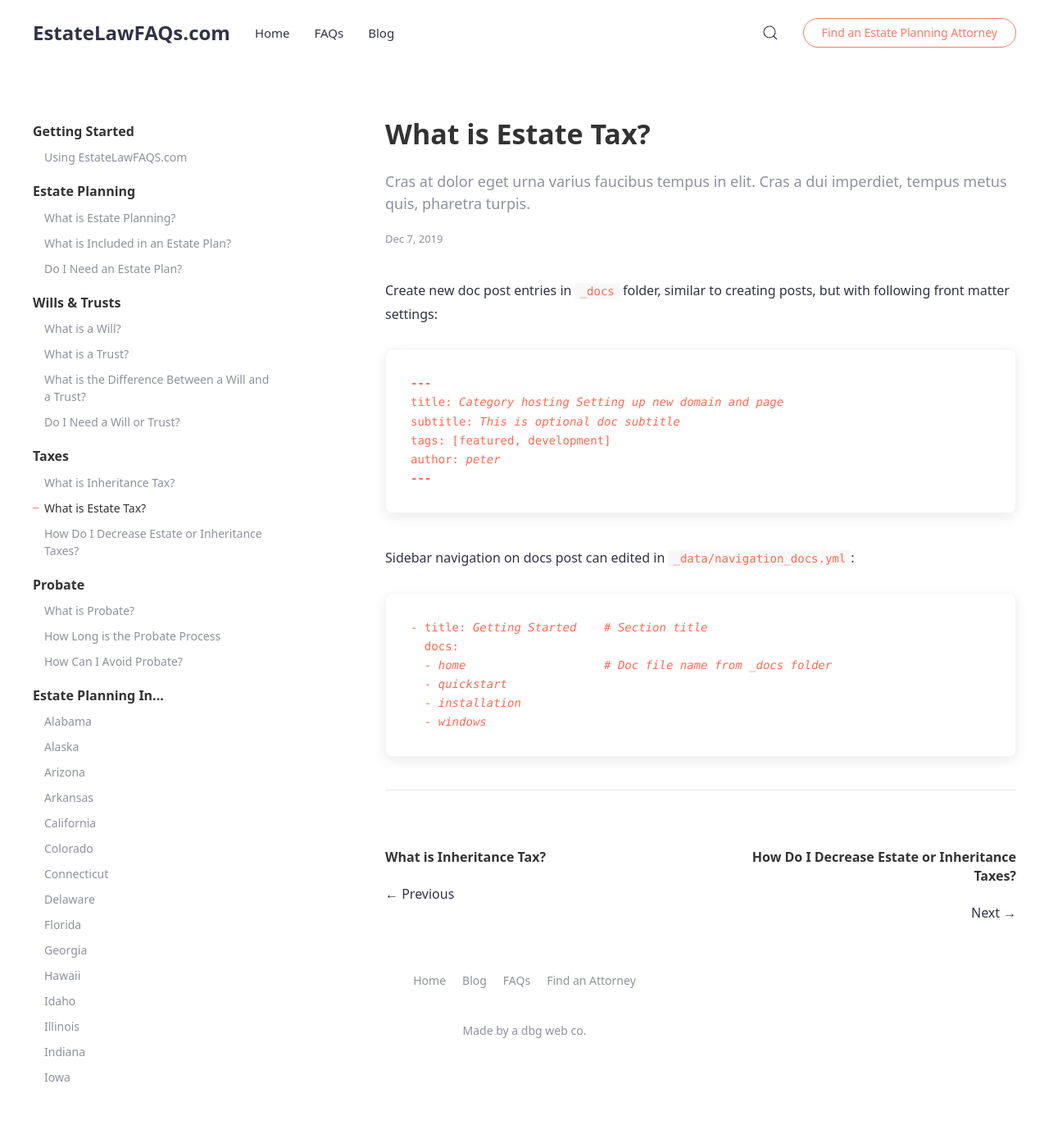
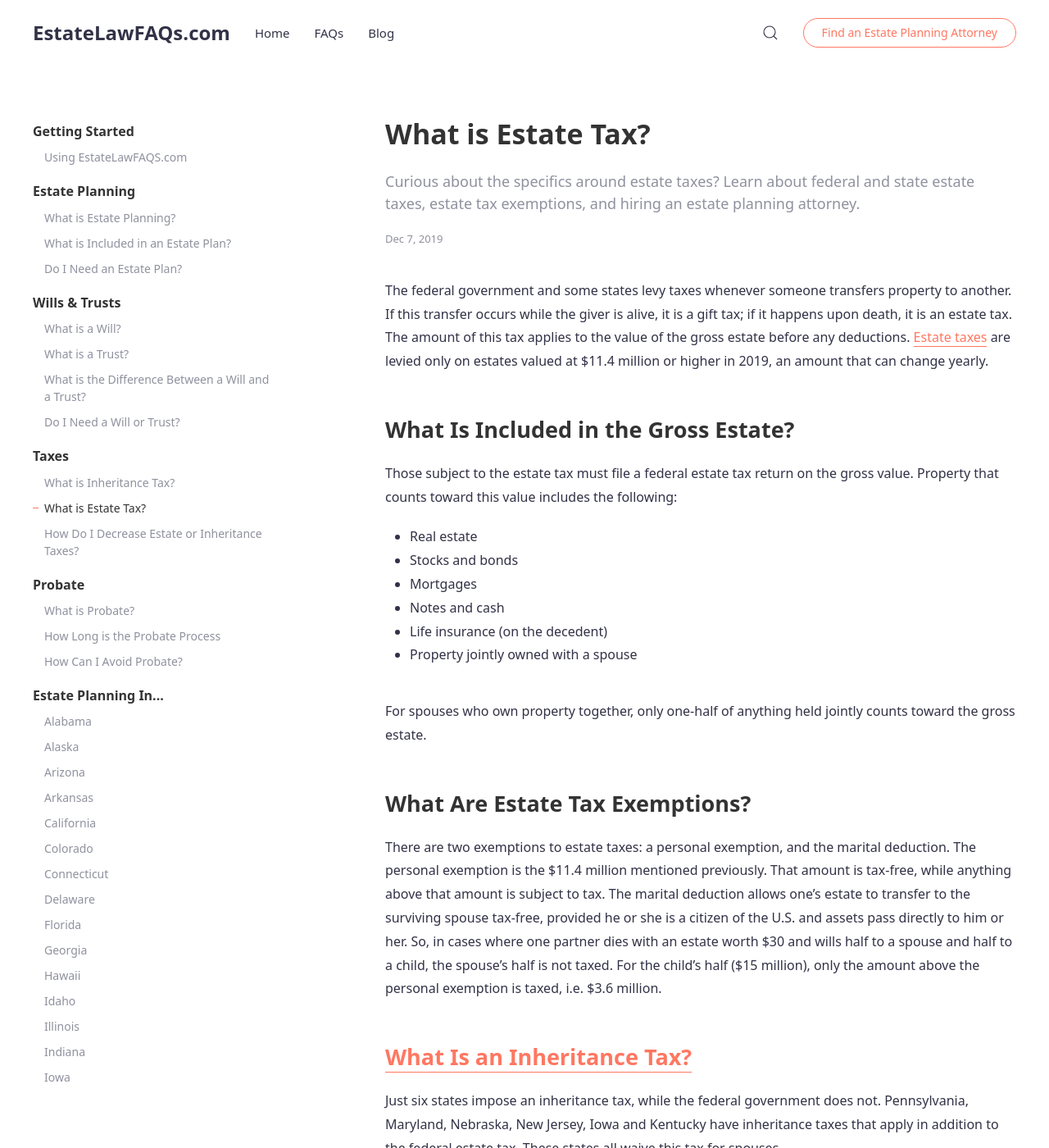
Before and after one commit to zac-heisey/docs-jekyll-theme, a Jekyll site: the page built from _docs/what-is-estate-tax.md, in a window 1280 px wide and 1400 px high. Shown: the whole window at 82% size. Built offline with Jekyll 4.4.1, drawn with Linux system fonts in a browser that asks for light colours; some of the changed text lies outside the part shown.

Commit message:
Update from Forestry.io Zac Heisey updated _docs/what-is-estate-tax.md

````diff
--- a/_docs/what-is-estate-tax.md
+++ b/_docs/what-is-estate-tax.md
@@ -1,28 +1,33 @@
 ---
 title: What is Estate Tax?
-subtitle: Cras at dolor eget urna varius faucibus tempus in elit. Cras a dui imperdiet, tempus metus quis, pharetra turpis.
-tags: [Taxes]
+subtitle: Curious about the specifics around estate taxes? Learn about federal and
+  state estate taxes, estate tax exemptions, and hiring an estate planning attorney.
+tags:
+- Taxes
 author: evan
+
 ---
+The federal government and some states levy taxes whenever someone transfers property to another. If this transfer occurs while the giver is alive, it is a gift tax; if it happens upon death, it is an estate tax. The amount of this tax applies to the value of the gross estate before any deductions. [Estate taxes](https://www.irs.gov/businesses/small-businesses-self-employed/estate-tax) are levied only on estates valued at $11.4 million or higher in 2019, an amount that can change yearly.
 
-Create new doc post entries in `_docs` folder, similar to creating posts, but with following front matter settings:
+## What Is Included in the Gross Estate?
 
-```yml
----
-title: Category hosting Setting up new domain and page
-subtitle: This is optional doc subtitle
-tags: [featured, development]
-author: peter
----
-```
+Those subject to the estate tax must file a federal estate tax return on the gross value. Property that counts toward this value includes the following:
 
-Sidebar navigation on docs post can edited in `_data/navigation_docs.yml`:
+* Real estate
+* Stocks and bonds
+* Mortgages
+* Notes and cash
+* Life insurance (on the decedent)
+* Property jointly owned with a spouse
 
-```yml
-- title: Getting Started    # Section title
-  docs:
-  - home                    # Doc file name from _docs folder
-  - quickstart
-  - installation
-  - windows
-```
+For spouses who own property together, only one-half of anything held jointly counts toward the gross estate.
+
+## What Are Estate Tax Exemptions?
+
+There are two exemptions to estate taxes: a personal exemption, and the marital deduction. The personal exemption is the $11.4 million mentioned previously. That amount is tax-free, while anything above that amount is subject to tax. The marital deduction allows one’s estate to transfer to the surviving spouse tax-free, provided he or she is a citizen of the U.S. and assets pass directly to him or her. So, in cases where one partner dies with an estate worth $30 and wills half to a spouse and half to a child, the spouse’s half is not taxed. For the child’s half ($15 million), only the amount above the personal exemption is taxed, i.e. $3.6 million.
+
+## [What Is an Inheritance Tax?](/docs/what-is-inheritance-tax/)
+
+Just six states impose an inheritance tax, while the federal government does not. Pennsylvania, Maryland, Nebraska, New Jersey, Iowa and Kentucky have inheritance taxes that apply in addition to the federal estate tax. These states all waive this tax for spouses.
+
+Learn more about your state laws by browsing more of our helpful FAQ answers. We can help you steer through the ins and outs of probate, trusts and wills.
````
